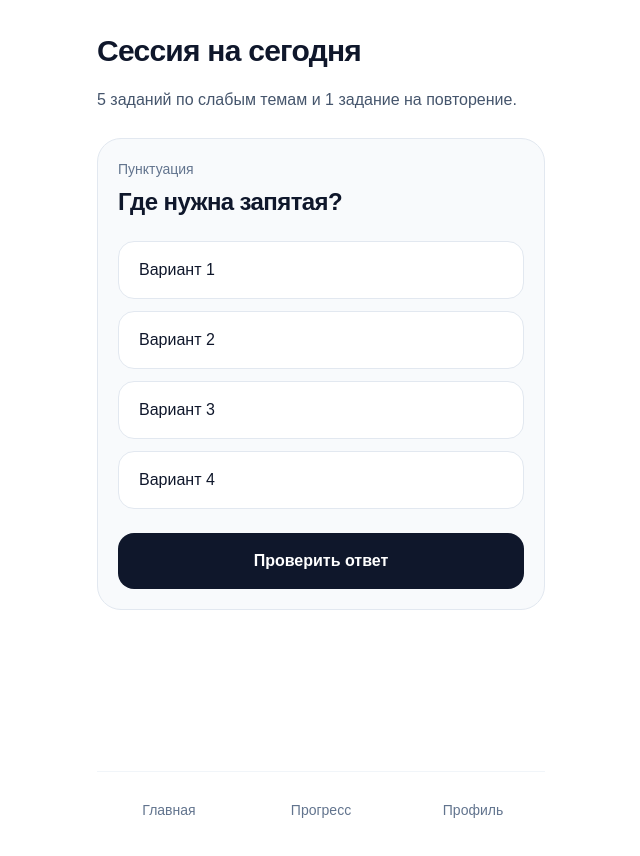
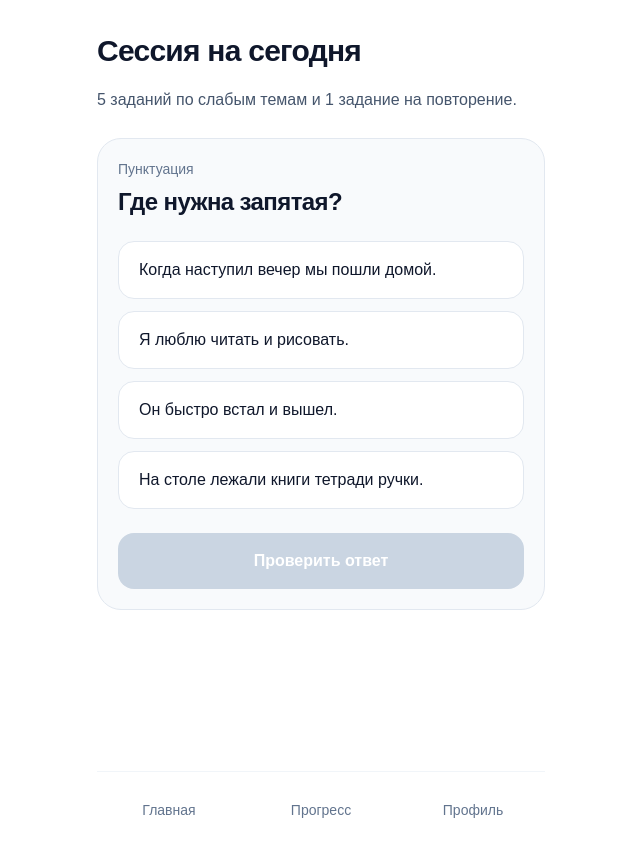
Before and after one commit to 4730188-hue/ege-trainer, a Next.js app: page /session in a window 1280 px wide. Shown: the top 856 px of the page, without its empty margins (319-959 px from the left). Built offline with nearby package versions, Linux system fonts and the light colour scheme.

Commit message:
Make session page interactive

```diff
--- a/app/session/page.tsx
+++ b/app/session/page.tsx
@@ -1,6 +1,54 @@
+"use client";
+
 import Link from "next/link";
+import { useState } from "react";
+
+const questions = [
+  {
+    topic: "Пунктуация",
+    question: "Где нужна запятая?",
+    options: [
+      "Когда наступил вечер мы пошли домой.",
+      "Я люблю читать и рисовать.",
+      "Он быстро встал и вышел.",
+      "На столе лежали книги тетради ручки.",
+    ],
+    correctAnswer: "Когда наступил вечер мы пошли домой.",
+  },
+  {
+    topic: "Орфография",
+    question: "В каком слове пропущена буква А?",
+    options: ["к...саться", "р...стение", "предл...гать", "изл...жение"],
+    correctAnswer: "р...стение",
+  },
+];
 
 export default function SessionPage() {
+  const [currentIndex, setCurrentIndex] = useState(0);
+  const [selectedAnswer, setSelectedAnswer] = useState("");
+  const [showResult, setShowResult] = useState(false);
+
+  const currentQuestion = questions[currentIndex];
+  const isLastQuestion = currentIndex === questions.length - 1;
+  const isCorrect = selectedAnswer === currentQuestion.correctAnswer;
+
+  function handlePrimaryAction() {
+    if (!showResult) {
+      if (!selectedAnswer) return;
+      setShowResult(true);
+      return;
+    }
+
+    if (isLastQuestion) {
+      alert("Сессия завершена");
+      return;
+    }
+
+    setCurrentIndex((prev) => prev + 1);
+    setSelectedAnswer("");
+    setShowResult(false);
+  }
+
   return (
     <main className="min-h-screen bg-white px-6 py-8 text-slate-900">
       <div className="mx-auto flex min-h-screen w-full max-w-md flex-col">
@@ -13,28 +61,47 @@ export default function SessionPage() {
           </p>
 
           <div className="mt-6 rounded-3xl border border-slate-200 bg-slate-50 p-5">
-            <p className="text-sm font-medium text-slate-500">Пунктуация</p>
+            <p className="text-sm font-medium text-slate-500">{currentQuestion.topic}</p>
             <h2 className="mt-2 text-2xl font-bold leading-tight tracking-tight">
-              Где нужна запятая?
+              {currentQuestion.question}
             </h2>
 
             <div className="mt-6 space-y-3">
-              <button className="w-full rounded-2xl border border-slate-200 bg-white px-5 py-4 text-left text-base font-medium text-slate-900">
-                Вариант 1
-              </button>
-              <button className="w-full rounded-2xl border border-slate-200 bg-white px-5 py-4 text-left text-base font-medium text-slate-900">
-                Вариант 2
-              </button>
-              <button className="w-full rounded-2xl border border-slate-200 bg-white px-5 py-4 text-left text-base font-medium text-slate-900">
-                Вариант 3
-              </button>
-              <button className="w-full rounded-2xl border border-slate-200 bg-white px-5 py-4 text-left text-base font-medium text-slate-900">
-                Вариант 4
-              </button>
+              {currentQuestion.options.map((option) => (
+                <button
+                  key={option}
+                  type="button"
+                  onClick={() => setSelectedAnswer(option)}
+                  className={`w-full rounded-2xl border px-5 py-4 text-left text-base font-medium transition ${
+                    selectedAnswer === option
+                      ? "border-slate-900 bg-slate-900 text-white"
+                      : "border-slate-200 bg-white text-slate-900"
+                  }`}
+                >
+                  {option}
+                </button>
+              ))}
             </div>
 
-            <button className="mt-6 w-full rounded-2xl bg-slate-900 px-5 py-4 text-base font-semibold text-white transition hover:opacity-95">
-              Проверить ответ
+            {showResult && (
+              <div className="mt-6 rounded-2xl bg-white p-4 text-base font-medium text-slate-900">
+                {isCorrect
+                  ? "Верно. Хорошо идешь."
+                  : "Пока ошибка. Ничего страшного."}
+              </div>
+            )}
+
+            <button
+              type="button"
+              onClick={handlePrimaryAction}
+              disabled={!showResult && !selectedAnswer}
+              className={`mt-6 w-full rounded-2xl px-5 py-4 text-base font-semibold text-white transition ${
+                !showResult && !selectedAnswer
+                  ? "bg-slate-300"
+                  : "bg-slate-900 hover:opacity-95"
+              }`}
+            >
+              {showResult ? "Следующее задание" : "Проверить ответ"}
             </button>
           </div>
         </div>
```
